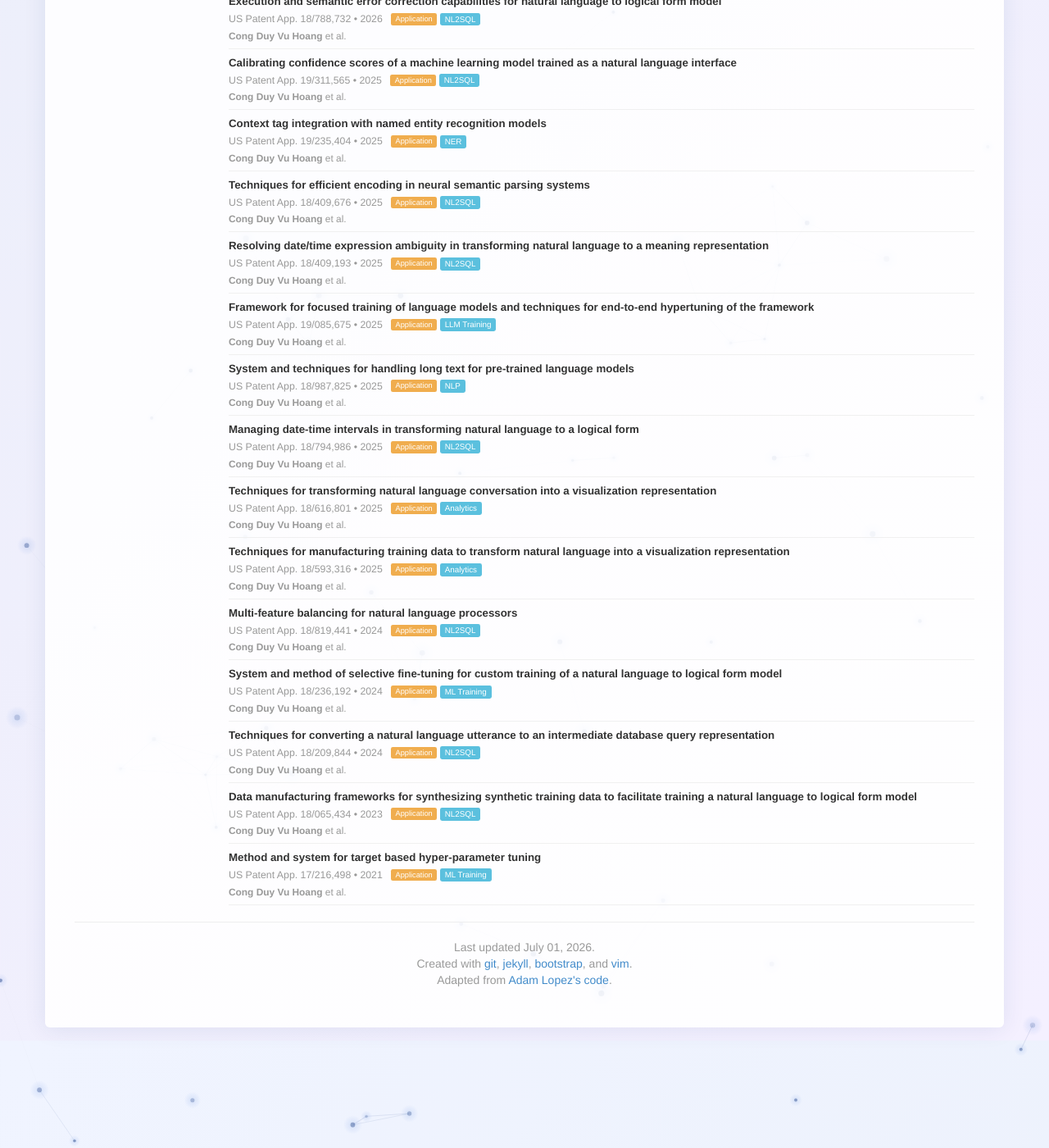
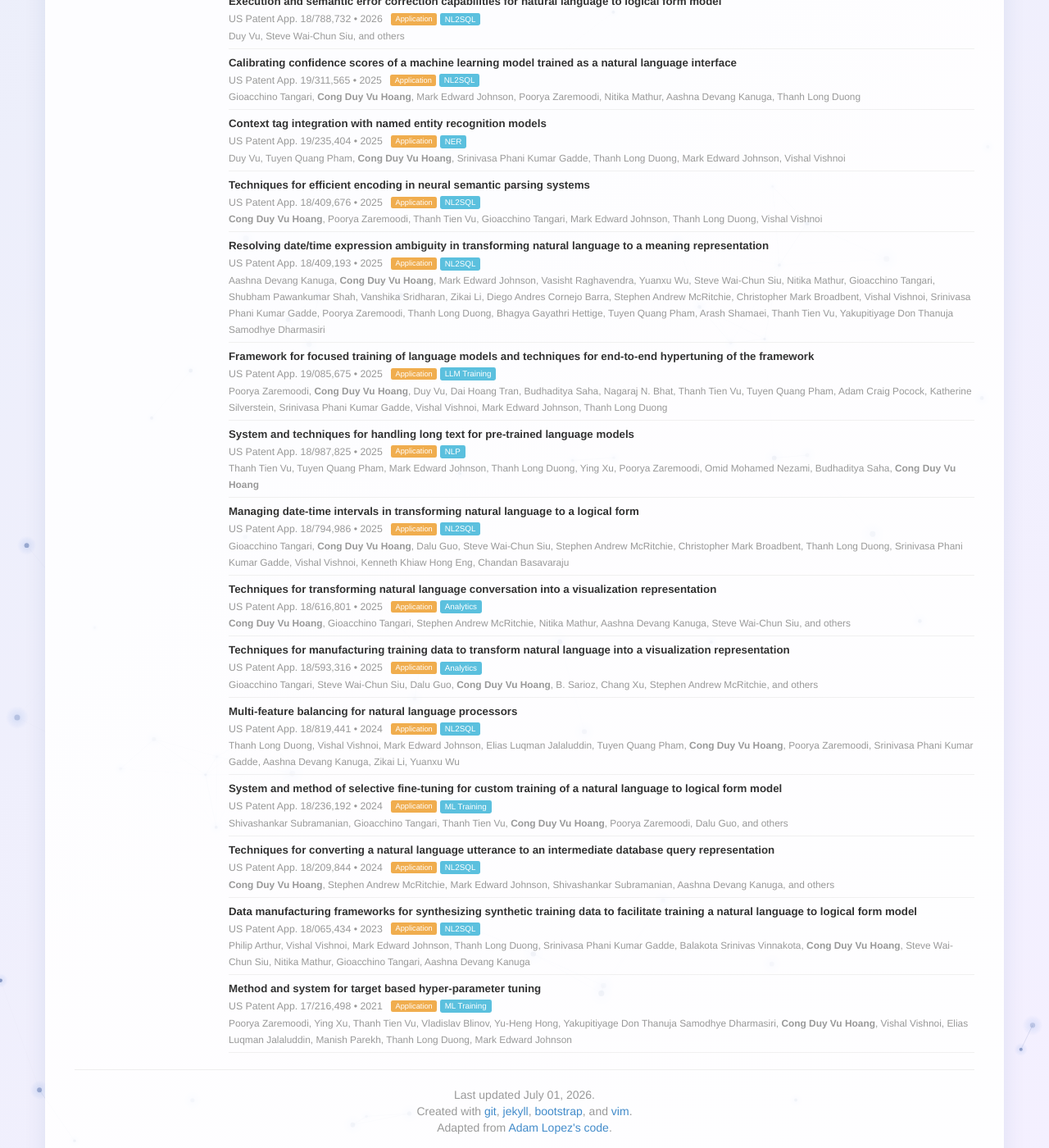
Before and after one commit to duyvuleo/duyvuleo.github.io, a Jekyll site: the page built from publications.html, in a window 1280 px wide and 1400 px high, scrolled down 5988 px. Shown: the whole window at 82% size. Built offline with Jekyll 4.4.1, drawn with Linux system fonts in a browser that asks for light colours; some of the changed text lies outside the part shown.

Commit message:
Patent applications: replace et al. with full inventor lists
- 12 applications: confirmed complete inventor lists from Google Patents
  family pages (continuation/divisional filings matching their granted counterparts)
- 3 applications: full lists inferred from Google Scholar abbreviations matching
  the exact same team as a related granted patent
- 6 applications: partial lists from Scholar (filed 2024-2025, not yet fully
  published); show known inventors + 'and others' rather than 'et al.'
- 'et al.' removed from all 21 application entries

```diff
--- a/_config.yml
+++ b/_config.yml
@@ -205,127 +205,127 @@ patents:
     number: "US Patent App. 19/035,561"
     year: 2026
     status: application
-    authors: "Cong Duy Vu Hoang et al."
+    authors: "Cong Duy Vu Hoang, Duy Vu, and others"
     area: "NL2SQL"
   - title: "Fusion of word embeddings and word scores for text classification"
     number: "US Patent App. 19/415,225"
     year: 2026
     status: application
-    authors: "Cong Duy Vu Hoang et al."
+    authors: "Ahmed Ataallah Ataallah Abobakr, Mark Edward Johnson, Thanh Long Duong, Vladislav Blinov, Yu-Heng Hong, Cong Duy Vu Hoang, Duy Vu"
     area: "Text Classification"
   - title: "Fine-tuning multi-head network from a single transformer layer of pre-trained language model"
     number: "US Patent App. 19/402,418"
     year: 2026
     status: application
-    authors: "Cong Duy Vu Hoang et al."
+    authors: "Thanh Tien Vu, Tuyen Quang Pham, Omid Mohamed Nezami, Mark Edward Johnson, Thanh Long Duong, Cong Duy Vu Hoang"
     area: "ML Training"
   - title: "In-context learning for nl2sql with pattern based retrieval"
     number: "US Patent App. 19/062,932"
     year: 2026
     status: application
-    authors: "Cong Duy Vu Hoang et al."
+    authors: "N. P. Chandrasekarasatry, Duy Vu, and others"
     area: "NL2SQL"
   - title: "Generating test suites for testing code modules"
     number: "US Patent App. 18/936,052"
     year: 2026
     status: application
-    authors: "Cong Duy Vu Hoang et al."
+    authors: "M. Chandramohan, Meng Chen, and others"
     area: "NL2Code"
   - title: "SQL fixit-automated generation of fine-tuning data using llms"
     number: "US Patent App. 18/820,708"
     year: 2026
     status: application
-    authors: "Cong Duy Vu Hoang et al."
+    authors: "Clemence Lanfranchi, Damien Hilloulin, and others"
     area: "NL2SQL"
   - title: "Execution and semantic error correction capabilities for natural language to logical form model"
     number: "US Patent App. 18/788,732"
     year: 2026
     status: application
-    authors: "Cong Duy Vu Hoang et al."
+    authors: "Duy Vu, Steve Wai-Chun Siu, and others"
     area: "NL2SQL"
   - title: "Calibrating confidence scores of a machine learning model trained as a natural language interface"
     number: "US Patent App. 19/311,565"
     year: 2025
     status: application
-    authors: "Cong Duy Vu Hoang et al."
+    authors: "Gioacchino Tangari, Cong Duy Vu Hoang, Mark Edward Johnson, Poorya Zaremoodi, Nitika Mathur, Aashna Devang Kanuga, Thanh Long Duong"
     area: "NL2SQL"
   - title: "Context tag integration with named entity recognition models"
     number: "US Patent App. 19/235,404"
     year: 2025
     status: application
-    authors: "Cong Duy Vu Hoang et al."
+    authors: "Duy Vu, Tuyen Quang Pham, Cong Duy Vu Hoang, Srinivasa Phani Kumar Gadde, Thanh Long Duong, Mark Edward Johnson, Vishal Vishnoi"
     area: "NER"
   - title: "Techniques for efficient encoding in neural semantic parsing systems"
     number: "US Patent App. 18/409,676"
     year: 2025
     status: application
-    authors: "Cong Duy Vu Hoang et al."
+    authors: "Cong Duy Vu Hoang, Poorya Zaremoodi, Thanh Tien Vu, Gioacchino Tangari, Mark Edward Johnson, Thanh Long Duong, Vishal Vishnoi"
     area: "NL2SQL"
   - title: "Resolving date/time expression ambiguity in transforming natural language to a meaning representation"
     number: "US Patent App. 18/409,193"
     year: 2025
     status: application
-    authors: "Cong Duy Vu Hoang et al."
+    authors: "Aashna Devang Kanuga, Cong Duy Vu Hoang, Mark Edward Johnson, Vasisht Raghavendra, Yuanxu Wu, Steve Wai-Chun Siu, Nitika Mathur, Gioacchino Tangari, Shubham Pawankumar Shah, Vanshika Sridharan, Zikai Li, Diego Andres Cornejo Barra, Stephen Andrew McRitchie, Christopher Mark Broadbent, Vishal Vishnoi, Srinivasa Phani Kumar Gadde, Poorya Zaremoodi, Thanh Long Duong, Bhagya Gayathri Hettige, Tuyen Quang Pham, Arash Shamaei, Thanh Tien Vu, Yakupitiyage Don Thanuja Samodhye Dharmasiri"
     area: "NL2SQL"
   - title: "Framework for focused training of language models and techniques for end-to-end hypertuning of the framework"
     number: "US Patent App. 19/085,675"
     year: 2025
     status: application
-    authors: "Cong Duy Vu Hoang et al."
+    authors: "Poorya Zaremoodi, Cong Duy Vu Hoang, Duy Vu, Dai Hoang Tran, Budhaditya Saha, Nagaraj N. Bhat, Thanh Tien Vu, Tuyen Quang Pham, Adam Craig Pocock, Katherine Silverstein, Srinivasa Phani Kumar Gadde, Vishal Vishnoi, Mark Edward Johnson, Thanh Long Duong"
     area: "LLM Training"
   - title: "System and techniques for handling long text for pre-trained language models"
     number: "US Patent App. 18/987,825"
     year: 2025
     status: application
-    authors: "Cong Duy Vu Hoang et al."
+    authors: "Thanh Tien Vu, Tuyen Quang Pham, Mark Edward Johnson, Thanh Long Duong, Ying Xu, Poorya Zaremoodi, Omid Mohamed Nezami, Budhaditya Saha, Cong Duy Vu Hoang"
     area: "NLP"
   - title: "Managing date-time intervals in transforming natural language to a logical form"
     number: "US Patent App. 18/794,986"
     year: 2025
     status: application
-    authors: "Cong Duy Vu Hoang et al."
+    authors: "Gioacchino Tangari, Cong Duy Vu Hoang, Dalu Guo, Steve Wai-Chun Siu, Stephen Andrew McRitchie, Christopher Mark Broadbent, Thanh Long Duong, Srinivasa Phani Kumar Gadde, Vishal Vishnoi, Kenneth Khiaw Hong Eng, Chandan Basavaraju"
     area: "NL2SQL"
   - title: "Techniques for transforming natural language conversation into a visualization representation"
     number: "US Patent App. 18/616,801"
     year: 2025
     status: application
-    authors: "Cong Duy Vu Hoang et al."
+    authors: "Cong Duy Vu Hoang, Gioacchino Tangari, Stephen Andrew McRitchie, Nitika Mathur, Aashna Devang Kanuga, Steve Wai-Chun Siu, and others"
     area: "Analytics"
   - title: "Techniques for manufacturing training data to transform natural language into a visualization representation"
     number: "US Patent App. 18/593,316"
     year: 2025
     status: application
-    authors: "Cong Duy Vu Hoang et al."
+    authors: "Gioacchino Tangari, Steve Wai-Chun Siu, Dalu Guo, Cong Duy Vu Hoang, B. Sarioz, Chang Xu, Stephen Andrew McRitchie, and others"
     area: "Analytics"
   - title: "Multi-feature balancing for natural language processors"
     number: "US Patent App. 18/819,441"
     year: 2024
     status: application
-    authors: "Cong Duy Vu Hoang et al."
+    authors: "Thanh Long Duong, Vishal Vishnoi, Mark Edward Johnson, Elias Luqman Jalaluddin, Tuyen Quang Pham, Cong Duy Vu Hoang, Poorya Zaremoodi, Srinivasa Phani Kumar Gadde, Aashna Devang Kanuga, Zikai Li, Yuanxu Wu"
     area: "NL2SQL"
   - title: "System and method of selective fine-tuning for custom training of a natural language to logical form model"
     number: "US Patent App. 18/236,192"
     year: 2024
     status: application
-    authors: "Cong Duy Vu Hoang et al."
+    authors: "Shivashankar Subramanian, Gioacchino Tangari, Thanh Tien Vu, Cong Duy Vu Hoang, Poorya Zaremoodi, Dalu Guo, and others"
     area: "ML Training"
   - title: "Techniques for converting a natural language utterance to an intermediate database query representation"
     number: "US Patent App. 18/209,844"
     year: 2024
     status: application
-    authors: "Cong Duy Vu Hoang et al."
+    authors: "Cong Duy Vu Hoang, Stephen Andrew McRitchie, Mark Edward Johnson, Shivashankar Subramanian, Aashna Devang Kanuga, and others"
     area: "NL2SQL"
   - title: "Data manufacturing frameworks for synthesizing synthetic training data to facilitate training a natural language to logical form model"
     number: "US Patent App. 18/065,434"
     year: 2023
     status: application
-    authors: "Cong Duy Vu Hoang et al."
+    authors: "Philip Arthur, Vishal Vishnoi, Mark Edward Johnson, Thanh Long Duong, Srinivasa Phani Kumar Gadde, Balakota Srinivas Vinnakota, Cong Duy Vu Hoang, Steve Wai-Chun Siu, Nitika Mathur, Gioacchino Tangari, Aashna Devang Kanuga"
     area: "NL2SQL"
   - title: "Method and system for target based hyper-parameter tuning"
     number: "US Patent App. 17/216,498"
     year: 2021
     status: application
-    authors: "Cong Duy Vu Hoang et al."
+    authors: "Poorya Zaremoodi, Ying Xu, Thanh Tien Vu, Vladislav Blinov, Yu-Heng Hong, Yakupitiyage Don Thanuja Samodhye Dharmasiri, Cong Duy Vu Hoang, Vishal Vishnoi, Elias Luqman Jalaluddin, Manish Parekh, Thanh Long Duong, Mark Edward Johnson"
     area: "ML Training"
 papers:
   - layout: paper
```
